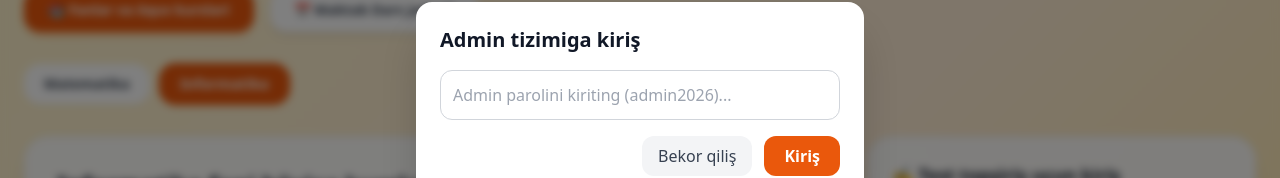
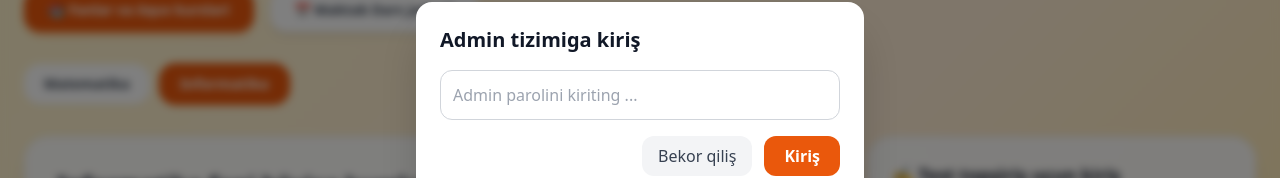
Before and after one commit to Sherzod1978/zarbdor-portal, a React (Vite) app: page /collaboration in a window 1280 px wide. Both pictures are taken after a click on the button "⚙️ Admin boşqaruvi". Shown: the part 299-477 px from the top of the page. Built offline with nearby package versions, Linux system fonts and the light colour scheme.

Commit message:
admin2026

```diff
--- a/src/pages/Collaboration.jsx
+++ b/src/pages/Collaboration.jsx
@@ -462,7 +462,7 @@ export default function Collaboration() {
             <form onSubmit={handleAdminLogin}>
               <input
                 type="password"
-                placeholder="Admin parolini kiriting (admin2026)..."
+                placeholder="Admin parolini kiriting ..."
                 value={adminPass}
                 onChange={(e) => setAdminPass(e.target.value)}
                 className="w-full p-3 border border-gray-300 rounded-xl mb-4 focus:outline-none focus:ring-2 focus:ring-orange-500"
@@ -997,7 +997,7 @@ export default function Collaboration() {
           <div className="space-y-4 pt-4 border-t">
             <div className="flex justify-between items-center">
               <h3 className="text-lg font-bold text-gray-900 flex items-center gap-2">
-                📊 Öquvçilar natijalari Jurnali
+                📊 Öquvçilar natijalari jurnali
               </h3>
               {submissions.length > 0 && (
                 <button
```
